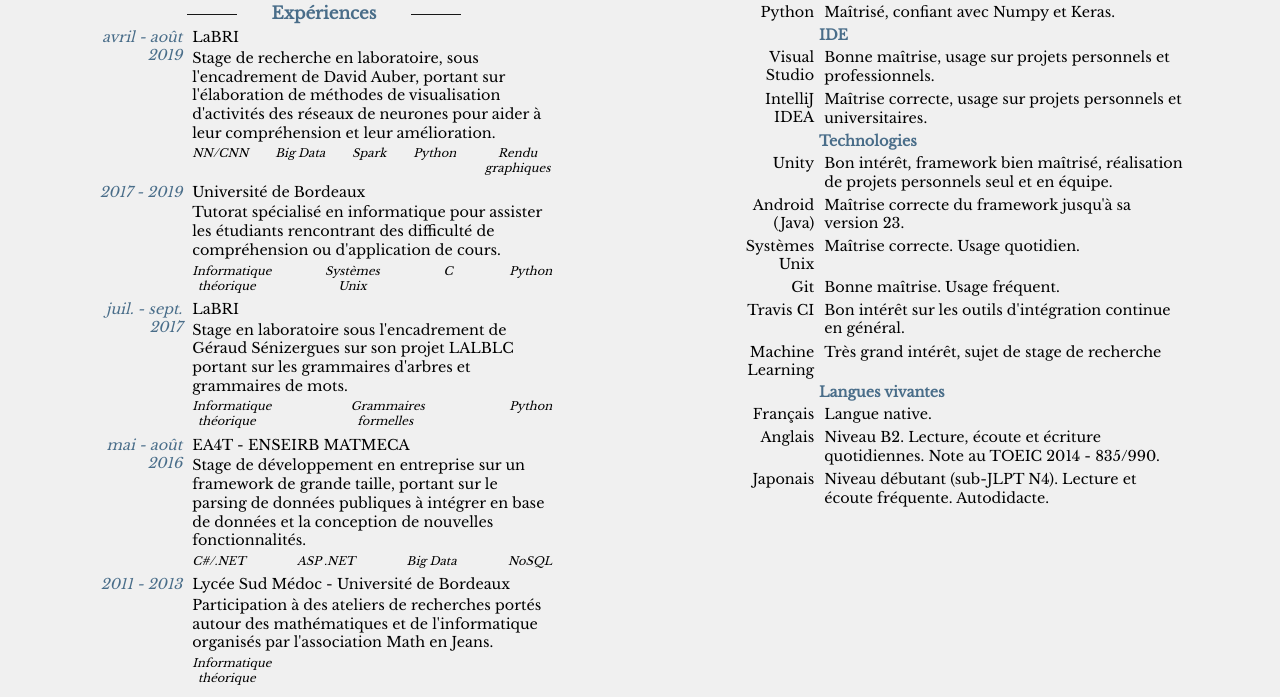
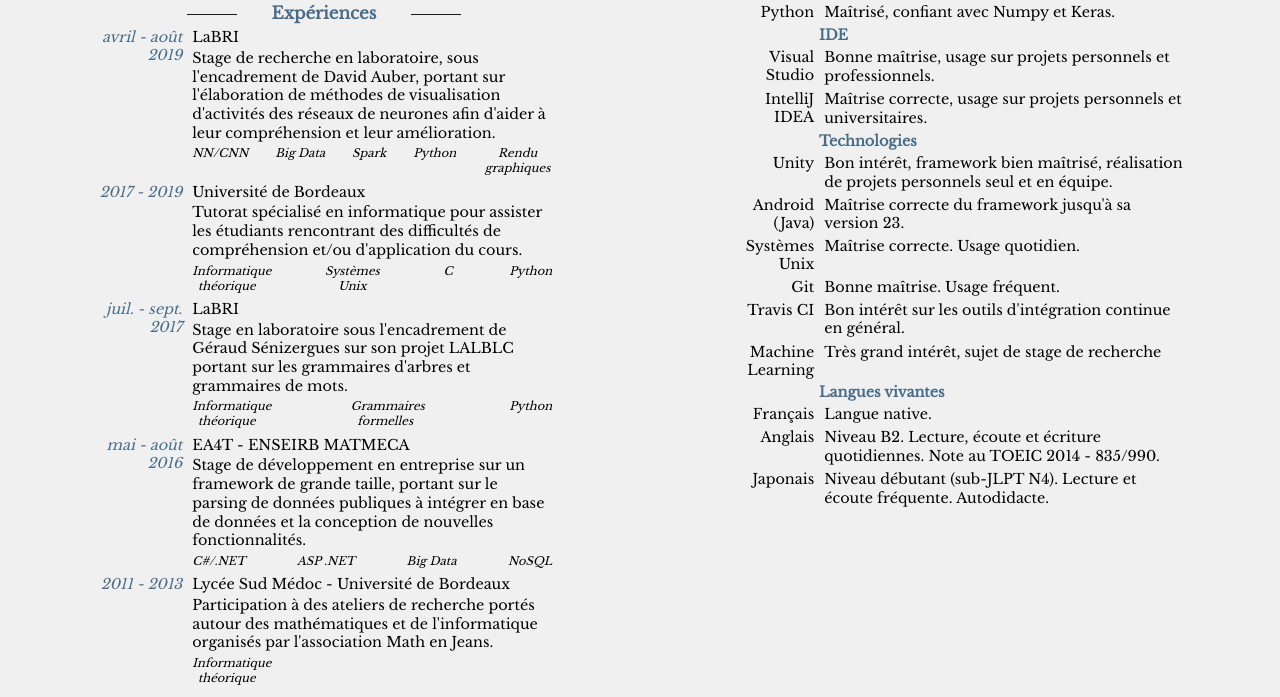
Before and after one commit to eikofee/eikofee.github.io, a Jekyll site: the page built from index.md, in a window 1280 px wide. Shown: the part 395-1092 px from the top of the page. Built offline with Jekyll 4.4.1, drawn with Linux system fonts in a browser that asks for light colours.

Commit message:
other typo

```diff
--- a/_data/experiences.yml
+++ b/_data/experiences.yml
@@ -1,7 +1,7 @@
 -
     year: avril - août 2019
     place: LaBRI
-    desc: Stage de recherche en laboratoire, sous l'encadrement de David Auber, portant sur l'élaboration de méthodes de visualisation d'activités des réseaux de neurones pour aider à leur compréhension et leur amélioration.
+    desc: Stage de recherche en laboratoire, sous l'encadrement de David Auber, portant sur l'élaboration de méthodes de visualisation d'activités des réseaux de neurones afin d'aider à leur compréhension et leur amélioration.
     skills:
         - NN/CNN
         - Big Data
@@ -11,7 +11,7 @@
 -
     year: 2017 - 2019
     place: Université de Bordeaux
-    desc: Tutorat spécialisé en informatique pour assister les étudiants rencontrant des difficulté de compréhension ou d'application de cours.
+    desc: Tutorat spécialisé en informatique pour assister les étudiants rencontrant des difficultés de compréhension et/ou d'application du cours.
     skills:
         - Informatique théorique
         - Systèmes Unix
@@ -37,6 +37,6 @@
 -
     year: 2011 - 2013
     place: Lycée Sud Médoc - Université de Bordeaux
-    desc: Participation à des ateliers de recherches portés autour des mathématiques et de l'informatique organisés par l'association Math en Jeans.
+    desc: Participation à des ateliers de recherche portés autour des mathématiques et de l'informatique organisés par l'association Math en Jeans.
     skills:
         - Informatique théorique
```
